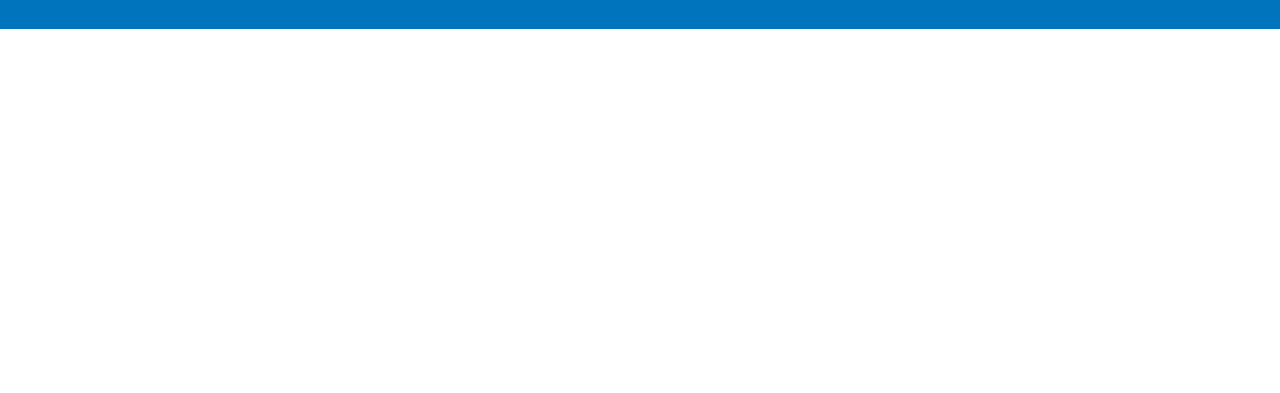
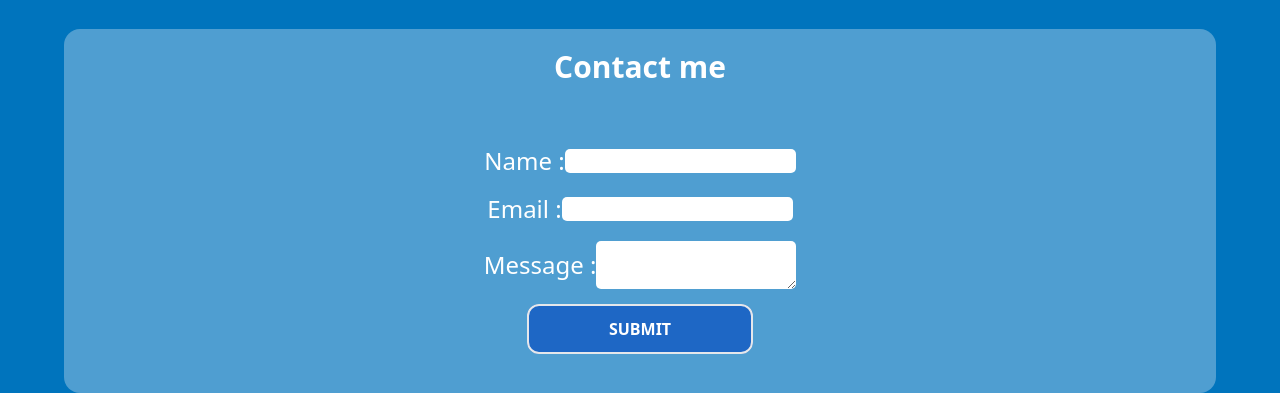
Before and after one commit to PlamedieK/Myportofolio-PlamsKimpa, a website: page index.html in a window 1280 px wide. Shown: the part 2403-2796 px from the top of the page. Before the commit the page ends 2432 px from the top, so only its background shows below. Drawn offline with Linux system fonts and the light colour scheme.

Commit message:
feat:finishing main part

```diff
--- a/index.html
+++ b/index.html
@@ -125,6 +125,27 @@
             <div class="flex items-center justify-center"><img src="assets/figma-svgrepo-com.svg" alt="Icone Figma"
                     class="w-20 pt-5"></div>
         </section>
+        <section class="relative flex-col items-center text-center  bg-[rgba(255,250,250,0.31)] rounded-2xl mx-16">
+            <h4 class="py-5 text-3xl font-bold text-center text-white">Contact me</h4>
+            <form action="" class="relative p-8 text-center">
+                <div class="flex items-center justify-center py-2">
+                    <label for="name" class="text-2xl text-white">Name : </label>
+                    <input type="text" id="name" class=" h-auto rounded-[5px]">
+                </div>
+                <div class="flex items-center justify-center py-2">
+                    <label for="name" class="text-2xl text-white">Email : </label>
+                    <input type="email" id="name" class=" h-auto rounded-[5px]">
+                </div>
+                <div class="flex items-center justify-center py-2">
+                    <label for="name" class="text-2xl text-white ">Message : </label>
+                    <textarea id="name" class=" h-auto rounded-[5px]"></textarea>
+                </div>
+                <div class="w-full py-5">
+                    <a href="#"
+                        class="text-white w-[100%] bg-[#1E67C5] font-bold px-20 py-3 border-2 border-solid rounded-xl hover:bg-slate-50 hover:text-[#1E67C5] hover:border-[#1E67C5]  transition duration-300 cursor-pointer">SUBMIT</a>
+                </div>
+            </form>
+        </section>
     </main>
 
     <footer>
```
Also changed, not shown: dist/output.css.
